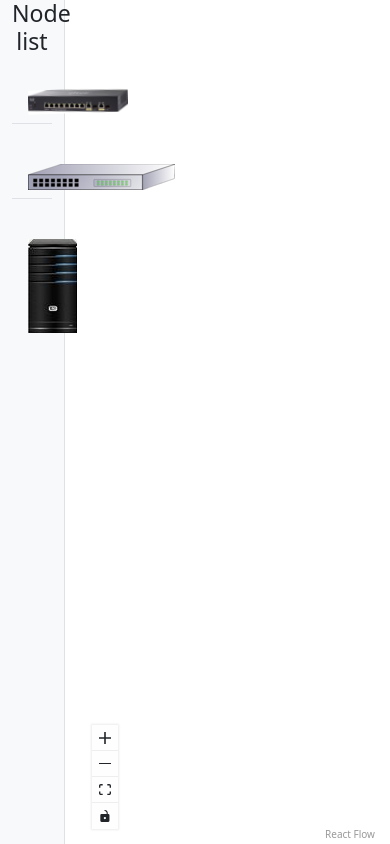
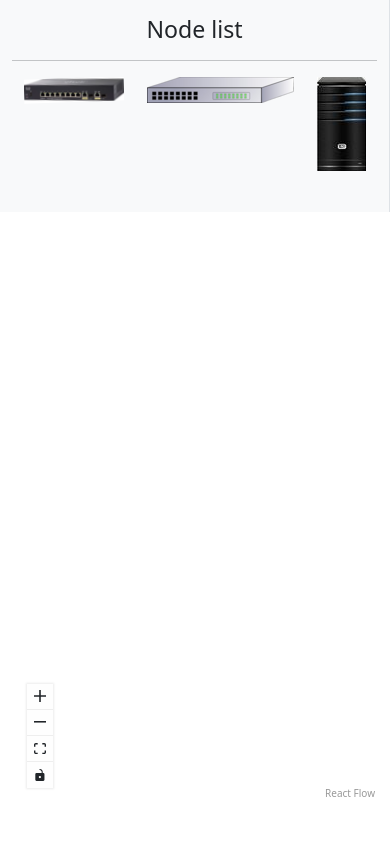
Before and after one commit to xose-aka/sdn_interface, a React (Vite) app in the folder intent_client/: page / in a window 390 px wide. Built offline with nearby package versions, Linux system fonts and the light colour scheme.

Commit message:
fix sidebar on mobile

```diff
--- a/intent_client/package.json
+++ b/intent_client/package.json
@@ -22,6 +22,7 @@
     "react-bootstrap": "^2.10.2",
     "react-dnd": "^16.0.1",
     "react-dnd-html5-backend": "^16.0.1",
+    "react-dnd-touch-backend": "^16.0.1",
     "react-dom": "^18.2.0",
     "react-text-mask": "^5.5.0",
     "reagraph": "^4.19.2",
--- a/intent_client/src/features/topology/components/ListNodeSidebar/ListNode.tsx
+++ b/intent_client/src/features/topology/components/ListNodeSidebar/ListNode.tsx
@@ -1,29 +1,28 @@
-import {Col, ListGroup, Row} from "react-bootstrap";
+import { Nav } from "react-bootstrap";
 import React from "react";
 import NodeList from "../NodeList/NodeList.tsx";
 
 
-function ListNode({nodeList, resetNodeSelection}: NodeListProps) {
+function ListNode({nodeList}: NodeListProps) {
 
     return (
-        <Row>
-            <Col>
-                <h3 className={'text-center'}>Node list</h3>
-                <ListGroup variant={'flush'}>
+        <div className="text-center cursor-pointer">
+            <h3 className={'mt-3'}>Node list</h3>
+            <hr/>
+            <Nav variant={'pills'} className="flex-md-column flex-row flex-nowrap justify-content-around" as={"ul"}>
                 {
                     nodeList.map(
                         (node) => {
                             return (
-                                    <ListGroup.Item key={node} className='bg-light text-center my-3'>
+                                <Nav.Item as={"li"} key={node} className="my-md-4 my-sm-0">
                                     <NodeList type={node} />
-                                    </ListGroup.Item>
+                                </Nav.Item>
                             )
                         }
                     )
                 }
-                </ListGroup>
-            </Col>
-        </Row>
+            </Nav>
+        </div>
     )
 }
 
--- a/intent_client/src/features/topology/components/NetworkEdge/NetworkEdge.tsx
+++ b/intent_client/src/features/topology/components/NetworkEdge/NetworkEdge.tsx
@@ -79,7 +79,6 @@ export default function CustomEdge({
     const targetIP = data!.sourceIPAddress as string
     const sourceIP = data!.targetIPAddress as string
 
-
     return (
         <>
             <BaseEdge
--- a/intent_client/src/features/topology/components/SetIPButton/index.tsx
+++ b/intent_client/src/features/topology/components/SetIPButton/index.tsx
@@ -27,7 +27,8 @@ export default function IpSetButton(
             size="sm"
             style={{
                 color: "white",
-                position: "relative"
+                position: "relative",
+                width: "135px"
             }}
             onClick={() => showModal() }
         >
@@ -35,7 +36,8 @@ export default function IpSetButton(
                 bg="primary"
                 style={{
                     position: "absolute",
-                    top: "-10px"
+                    top: "-10px",
+                    left: "10px"
                 }}
             > {label}</Badge>
             {IPAddressLabel}
--- a/intent_client/src/features/topology/components/SetIPModal/index.tsx
+++ b/intent_client/src/features/topology/components/SetIPModal/index.tsx
@@ -22,12 +22,7 @@ export default function () {
 
     const onEdgeSourceIpSet = (ip: string) => {
 
-        console.log(ip)
-        console.log('aa')
-
         setEdges((edges) => edges.map((edge) => {
-            console.log(edge, 'gg')
-
             edge.data!.sourceIPAddress = ip
             return edge;
         } ));
@@ -79,9 +74,14 @@ export default function () {
                         break;
                 }
 
-                hideModal()
+                handleHideModal()
             }
         }
+    };
+
+    const handleHideModal = () => {
+        setMaskValue("")
+        hideModal();
     };
 
     useEffect(() => {
@@ -92,7 +92,7 @@ export default function () {
 
 
     return (
-        <Modal show={isVisible} onHide={hideModal}>
+        <Modal show={isVisible} onHide={handleHideModal}>
             <Modal.Header closeButton>
                 <Modal.Title>{`Set IP for ${label}`}</Modal.Title>
             </Modal.Header>
@@ -108,28 +108,13 @@ export default function () {
                          ipSuggestions={ipSuggestions}
                          label={label}
                      />
-                    {/*<Form.Group className="mb-3" controlId="exampleForm.ControlInput1">*/}
-                    {/*    <Form.Label>Email address</Form.Label>*/}
-                    {/*    <Form.Control*/}
-                    {/*        type="email"*/}
-                    {/*        placeholder="name@example.com"*/}
-                    {/*        autoFocus*/}
-                    {/*    />*/}
-                    {/*</Form.Group>*/}
-                    {/*<Form.Group*/}
-                    {/*    className="mb-3"*/}
-                    {/*    controlId="exampleForm.ControlTextarea1"*/}
-                    {/*>*/}
-                    {/*    <Form.Label>Example textarea</Form.Label>*/}
-                    {/*    <Form.Control as="textarea" rows={3} />*/}
-                    {/*</Form.Group>*/}
                 </Form>
             </Modal.Body>
             <Modal.Footer>
                 <Button variant="primary" onClick={handleIPSet}>
                     Save
                 </Button>
-                <Button variant="secondary" onClick={hideModal}>
+                <Button variant="secondary" onClick={handleHideModal}>
                     Close
                 </Button>
             </Modal.Footer>
--- a/intent_client/src/features/topology/components/SetIPModalProvider/index.tsx
+++ b/intent_client/src/features/topology/components/SetIPModalProvider/index.tsx
@@ -1,4 +1,5 @@
-import React, { createContext, useContext, useState, ReactNode } from 'react';
+import React, { createContext, ReactNode } from 'react';
+import {useState} from "react";
 
 
 // Create the context with a default value
--- a/intent_client/src/features/topology/components/SetIPModalProvider/index.types.ts
+++ b/intent_client/src/features/topology/components/SetIPModalProvider/index.types.ts
@@ -3,7 +3,6 @@
 type ModalContextType = {
     showModal: (label: string, type: string) => void;
     hideModal: () => void;
-    // modalContent: ReactNode | null;
     isVisible: boolean;
     label: string;
     type: string;
--- a/intent_client/src/index.css
+++ b/intent_client/src/index.css
@@ -20,3 +20,13 @@ body {
   /*min-width: 320px;*/
   /*min-height: 100vh;*/
 }
+
+@media (max-width: 768px) {
+  .h-sm-70 {
+    height: 70%;
+  }
+
+  .h-sm-30 {
+    height: 30%;
+  }
+}
--- a/intent_client/src/pages/TopologyPage/TopologyPage.tsx
+++ b/intent_client/src/pages/TopologyPage/TopologyPage.tsx
@@ -1,6 +1,7 @@
 import {Button, Col, Container, Row} from "react-bootstrap";
 import {DndProvider} from "react-dnd";
 import {HTML5Backend} from "react-dnd-html5-backend";
+import { TouchBackend } from 'react-dnd-touch-backend'
 
 import {Edge, Node, ReactFlowProvider, useEdgesState, useNodesState} from "@xyflow/react";
 import React, {useEffect, useState} from "react";
@@ -14,6 +15,7 @@ import {nodeTypes} from "../../constants/topology.ts";
 import {alertTypes} from "../../constants";
 import NetworkNode from "../../features/topology/components/Node/NetworkNode.tsx";
 import NetworkEdge from "../../features/topology/components/NetworkEdge/NetworkEdge.tsx";
+import {getReactDnDBackend} from "../../utils/helper.ts";
 
 const  networkNodeTypes = {
     networkNode: NetworkNode
@@ -134,6 +136,7 @@ const TopologyPage: React.FC = () => {
         }
     }, [showAlert]);
 
+    const backend = getReactDnDBackend()
 
     return (
         <div className={'main-container'}>
@@ -145,16 +148,22 @@ const TopologyPage: React.FC = () => {
                 />
             )}
             <Container fluid={true} >
-                <Row className={'h-100'}>
-                    <DndProvider backend={HTML5Backend}>
-                        <Col xs={2} className={'border-end bg-light'}
+                <Row className={'vh-100'}>
+                    <DndProvider backend={ backend }
+                                 options={{ enableMouseEvents: true }}
+                    >
+                        <Col
+                            sm={12}
+                            md={3}
+                            xl={2}
+                             className={'border-end bg-light "h-sm-30'}
                              onClick={ () => resetNodeSelection() }>
                             <ListNode
                                 nodeList={nodeList}
                                 resetNodeSelection={() => resetNodeSelection()}
                             />
                         </Col>
-                        <Col xs={10}>
+                        <Col className="h-sm-70">
                             <Button  className="position-relative float-end z-3"
                                 style={{
                                     top: "20px",
--- a/intent_client/src/utils/helper.ts
+++ b/intent_client/src/utils/helper.ts
@@ -1,3 +1,5 @@
+import {TouchBackend} from "react-dnd-touch-backend";
+import {HTML5Backend} from "react-dnd-html5-backend";
 
 function isObjectEmpty(obj: object) {
     for (const prop in obj) {
@@ -40,4 +42,12 @@ function getIPSuggestions(baseIp: string) {
     return []
 }
 
-export {isObjectEmpty, isValidIPv4, getIPSuggestions}
+function isMobile(): boolean {
+    return /Android|webOS|iPhone|iPad|iPod|BlackBerry|IEMobile|Opera Mini/i.test(navigator.userAgent);
+}
+
+function getReactDnDBackend() {
+    return  isMobile() ? TouchBackend : HTML5Backend;
+}
+
+export {isObjectEmpty, isValidIPv4, getIPSuggestions, getReactDnDBackend}
```
Also changed, not shown: 1 other file (tests, documents, lock files or other folders). Lines whose indentation alone changed are shown as unchanged.
